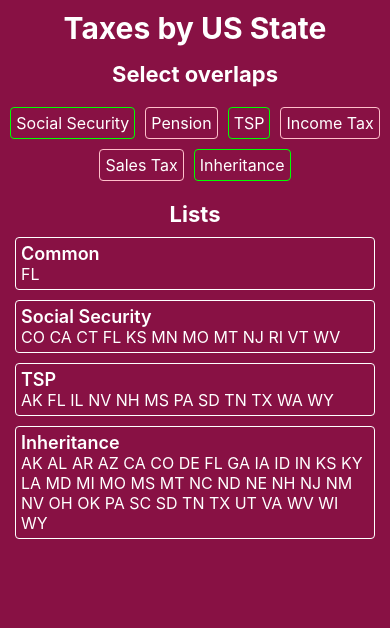
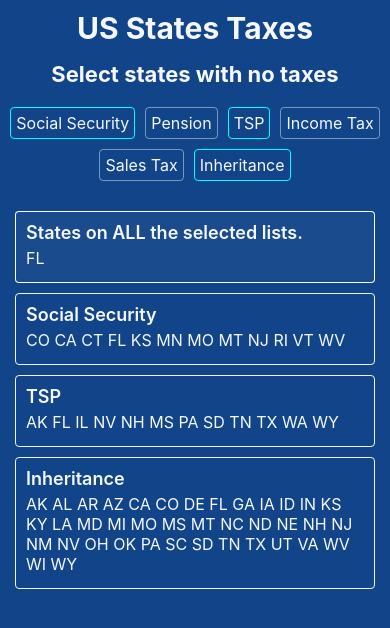
Before and after one commit to dirkdirk/StateTaxes, a React Native app: screen / in a window 390 px wide. Shown: the top 628 px of the page. Built offline with nearby package versions, Linux system fonts and the light colour scheme.

Commit message:
Improve layout.

```diff
--- a/App.js
+++ b/App.js
@@ -5,7 +5,7 @@ import SelectLists from './components/SelectLists';
 const App = () => {
   return (
     <SafeAreaView style={styles.safeArea}>
-      <Text style={styles.title}>Taxes by US State</Text>
+      <Text style={styles.title}>US States Taxes</Text>
       <SelectLists />
     </SafeAreaView>
   );
@@ -13,13 +13,13 @@ const App = () => {
 
 const styles = StyleSheet.create({
   safeArea: {
-    backgroundColor: '#814',
+    backgroundColor: '#148',
     flex: 1,
   },
   title: {
     fontSize: 30,
     fontWeight: 'bold',
-    color: '#fff',
+    color: '#fffffff5',
     margin: 10,
     textAlign: 'center',
   },
--- a/components/DisplayLists.js
+++ b/components/DisplayLists.js
@@ -7,7 +7,6 @@ const DisplayLists = ({selectedLists}) => {
   const [commonObj, setCommonObj] = useState({});
 
   useEffect(() => {
-    // console.log('DisplayLists - useEffect()');
     if (selectedLists.length > 1) {
       // Get an array of arrays of state names for each selectedLists.
       let listStates = map(
@@ -29,11 +28,12 @@ const DisplayLists = ({selectedLists}) => {
         };
         setCommonObj(common);
       }
+    } else {
+      setCommonObj({});
     }
   }, [selectedLists]);
 
   const renderList = ({list}) => {
-    // console.log('renderList()');
     const listObj = DATA.find(x => x.id === list);
     const id = listObj.id;
     const name = listObj.name;
@@ -42,19 +42,21 @@ const DisplayLists = ({selectedLists}) => {
   };
 
   const renderCommon = () => {
-    // console.log('renderCommon()');
     const id = commonObj.id;
-    const name = commonObj.name;
+    const name = 'States on ALL the selected lists.';
     const states = commonObj.states;
-    return taxStatesView({id, name, states});
+    const isCommon = true;
+    return taxStatesView({id, name, states, isCommon});
   };
 
-  const taxStatesView = ({id, name, states}) => {
-    // console.log('taxStatesView()');
+  const taxStatesView = ({id, name, states, isCommon = false}) => {
     return (
-      <View key={id} style={styles.listWrapper}>
+      <View
+        key={id}
+        style={[styles.listWrapper, isCommon && styles.commonWrapper]}
+      >
         <Text style={styles.listTitle}>{name}</Text>
-        <Text style={styles.stateName}>
+        <Text style={styles.stateNames}>
           {states.map(state => state.name + ' ')}
         </Text>
       </View>
@@ -63,47 +65,39 @@ const DisplayLists = ({selectedLists}) => {
 
   return (
     selectedLists.length > 0 && (
-      <>
-        <Text style={styles.title}>Lists</Text>
-        <ScrollView contentContainerStyle={styles.wrapper}>
-          {commonObj.id && renderCommon()}
-          {selectedLists.map(list => renderList({list}))}
-        </ScrollView>
-      </>
+      <ScrollView contentContainerStyle={styles.wrapper}>
+        {commonObj.id && renderCommon()}
+        {selectedLists.map(list => renderList({list}))}
+      </ScrollView>
     )
   );
 };
 
 const styles = StyleSheet.create({
   wrapper: {
+    marginTop: 10,
     marginHorizontal: 10,
-    // borderWidth: 1,
-    // borderColor: 'blue',
-  },
-  title: {
-    fontSize: 22,
-    fontWeight: 'bold',
-    color: '#fff',
-    margin: 5,
-    marginTop: 5,
-    textAlign: 'center',
-    // borderWidth: 1,
-    // borderColor: 'green',
   },
   listWrapper: {
     margin: 5,
-    padding: 5,
+    padding: 10,
+    paddingBottom: 14,
     borderWidth: 1,
-    borderColor: '#fff',
+    borderColor: '#fffffff0',
     borderRadius: 4,
   },
+  commonWrapper: {
+    borderColor: '#fffffffd',
+    backgroundColor: '#ffffff0a',
+  },
   listTitle: {
-    color: '#fff',
+    color: '#fffffff5',
     fontSize: 18,
     fontWeight: '600',
+    marginBottom: 5,
   },
-  stateName: {
-    color: '#fff',
+  stateNames: {
+    color: '#fffffff5',
     fontSize: 16,
   },
 });
--- a/components/SelectLists.js
+++ b/components/SelectLists.js
@@ -2,6 +2,8 @@ import React, {useState} from 'react';
 import {Pressable, Text, StyleSheet, ScrollView, View} from 'react-native';
 import DATA from '../data';
 import DisplayLists from './DisplayLists';
+
+const TITLE = 'Select states with no taxes';
 
 const SelectLists = () => {
   const [selectedLists, setSelectedLists] = useState([
@@ -24,7 +26,9 @@ const SelectLists = () => {
       style={[
         styles.button,
         // eslint-disable-next-line react-native/no-inline-styles
-        {borderColor: selectedLists.includes(item.id) ? 'lime' : 'pink'},
+        {
+          borderColor: selectedLists.includes(item.id) ? 'cyan' : '#ffffff70',
+        },
       ]}
       onPress={() => toggleSelected(item.id)}
     >
@@ -35,7 +39,7 @@ const SelectLists = () => {
   return (
     <>
       <View>
-        <Text style={styles.title}>Select overlaps</Text>
+        <Text style={styles.title}>{TITLE}</Text>
         <ScrollView contentContainerStyle={styles.buttonsWrapper}>
           {DATA.map(item => renderItem({item}))}
         </ScrollView>
@@ -60,7 +64,7 @@ const styles = StyleSheet.create({
   title: {
     fontSize: 22,
     fontWeight: 'bold',
-    color: '#fff',
+    color: '#fffffff5',
     margin: 5,
     marginTop: 5,
     textAlign: 'center',
@@ -73,7 +77,7 @@ const styles = StyleSheet.create({
   },
   buttonText: {
     fontSize: 16,
-    color: '#fff',
+    color: '#fffffff5',
   },
 });
 
```
